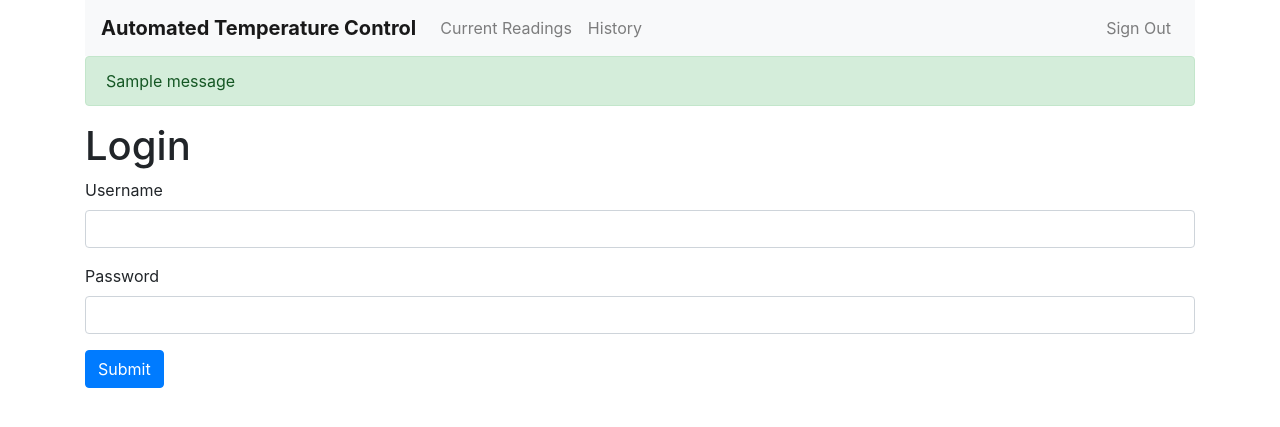
After one commit to dgarnitz-zz/Temperature-Control-System, a Flask app: page /login in a window 1280 px wide. The commit adds this page. Shown: the top 427 px of the page. Run offline with Flask 2, Linux system fonts and the light colour scheme; one stand-in notice (Sample message) is shown; some libraries are stand-ins or nearby versions.

Commit message:
Added error and info message handling and added template and flask control for login with user authentication

```diff
--- a/client/app.py
+++ b/client/app.py
@@ -1,18 +1,41 @@
-from flask import Flask, render_template, request, redirect, jsonify, make_response
-from test_data import Rooms
-from test_history import JackColeHistory, JohnHoneyHistory
+from flask import Flask, render_template, request, redirect, flash, url_for, logging, session
+# from test_data import Rooms
+# from test_history import JackColeHistory, JohnHoneyHistory
 from datetime import datetime
 import requests
 import json
 
 app = Flask(__name__)
 
-Rooms = Rooms()
-JC = JackColeHistory()
-JH = JohnHoneyHistory()
+# Rooms = Rooms()
+# JC = JackColeHistory()
+# JH = JohnHoneyHistory()
 
+user = "username"
+password = "password"
 rooms = []
 currentUpdate = {}
+
+
+@app.route('/login', methods=['GET', 'POST'])
+def login():
+    if request.method == 'POST':
+        username = request.form['username']
+        password_candidate = request.form['password']
+        credentials = {'useranme': username, 'password': password_candidate}
+        # response = requests.post(
+        #  'http://localhost:8080/login', data = credentials)
+
+        # res = "true"
+        # if response.text == 'true':
+        if username == user and password == password_candidate:
+            flash('Login Successful', 'success')
+            redirect(url_for('base'))
+        else:
+            error = "Invalid username or password"
+            return render_template('login.html', error=error)
+
+    return render_template('login.html')
 
 
 @app.route('/')
@@ -27,17 +50,15 @@ def current():
 @app.route('/upload', methods=['post'])
 def upload():
 
-    print(currentUpdate)
-
+    # print(currentUpdate)
     lower = request.form["lower"]
     upper = request.form["upper"]
-
     currentUpdate["lower"] = lower
     currentUpdate["upper"] = upper
+    # print(currentUpdate)
 
-    print(currentUpdate)
-
-    r = requests.post('http://localhost:8080/update/changetemp', data=json.dumps(currentUpdate), headers = {'Content-type': 'application/json'})
+    r = requests.post('http://localhost:8080/update/changetemp', data=json.dumps(
+        currentUpdate), headers={'Content-type': 'application/json'})
     '''
         {
         "upper": 99.3, "lower": 16.7, "currentTemp": 21.0,
@@ -47,13 +68,10 @@ def upload():
     '''
 
     if (r.status_code != 200):
-        pass
-
-        #return render_template('error.html')
-        # alert(failure)
+        flash("Failed to connect to server.  Try again.", 'danger')
+        return render_template('current.html')
     else:
         newUpdate = json.loads(r.text)
-
         return render_template('current.html', rooms=[newUpdate])
 
 
@@ -65,7 +83,7 @@ def history():
     print(r.text)
     rooms = json.loads(r.text)
 
-    return render_template('history.html', rooms=rooms, jc=JC, jh=JH)
+    return render_template('history.html', rooms=rooms)
 
 
 @app.route("/viewhistory", methods=["post"])
@@ -79,5 +97,14 @@ def view_history():
 
     return render_template('history.html', rooms=rooms, lab=room)
 
+
+@app.route('/logout')
+def logout():
+    session.clear()
+    flash("Logged Out", 'success')
+    return redirect(url_for('login'))
+
+
 if __name__ == '__main__':
+    app.secret_key = "secret"
     app.run(debug=True)
--- a/client/templates/base.html
+++ b/client/templates/base.html
@@ -10,6 +10,7 @@
 <body>
     {% include 'includes/_navbar.html'%}
     <div class="container">
+        {% include 'includes/_messages.html' %}
         {% block body %} {% endblock %}
     </div>
 
--- a/client/templates/current.html
+++ b/client/templates/current.html
@@ -27,9 +27,7 @@
                 </form>
             </div>
         </div>
-
         {% endfor %}
     </ul>
 </div>
-
 {% endblock %}
--- /dev/null
+++ b/client/templates/includes/_messages.html
@@ -0,0 +1,15 @@
+{% with messages = get_flashed_messages(with_categories=true) %}
+{% if messages %}
+{% for category, message in messages %}
+<div class="alert alert-{{ category }}">{{ message }}</div>
+{% endfor %}
+{% endif %}
+{% endwith %}
+
+{% if error %}
+<div class="alert alert-danger">{{error}}</div>
+{% endif %}
+
+{% if msg %}
+<div class="alert alert-success">{{msg}}</div>
+{% endif %}
--- a/client/templates/includes/_navbar.html
+++ b/client/templates/includes/_navbar.html
@@ -9,7 +9,7 @@
 
         <div class="collapse navbar-collapse" id="navbar">
             <ul class="navbar-nav">
-                <li class="nav-item active"><a class="nav-link" href="/">Current Readings</a></li>
+                <li class="nav-item"><a class="nav-link" href="/">Current Readings</a></li>
                 <li class="nav-item"><a class="nav-link" href="/history">History</a></li>
             </ul>
             <ul class="nav navbar-nav ml-auto">
--- /dev/null
+++ b/client/templates/login.html
@@ -0,0 +1,19 @@
+{% extends 'base.html' %}
+
+{% block body %}
+
+<h1>Login</h1>
+
+<form action="" method="POST">
+    <div class="form-group">
+        <label>Username</label>
+        <input type="text" name="username" class="form-control" value="{{request.form.username}}">
+    </div>
+    <div class="form-group">
+        <label>Password</label>
+        <input type="text" name="password" class="form-control" value="{{request.form.password}}">
+    </div>
+    <button type="submit" class="btn btn-primary">Submit</button>
+</form>
+
+{% endblock %}
```
